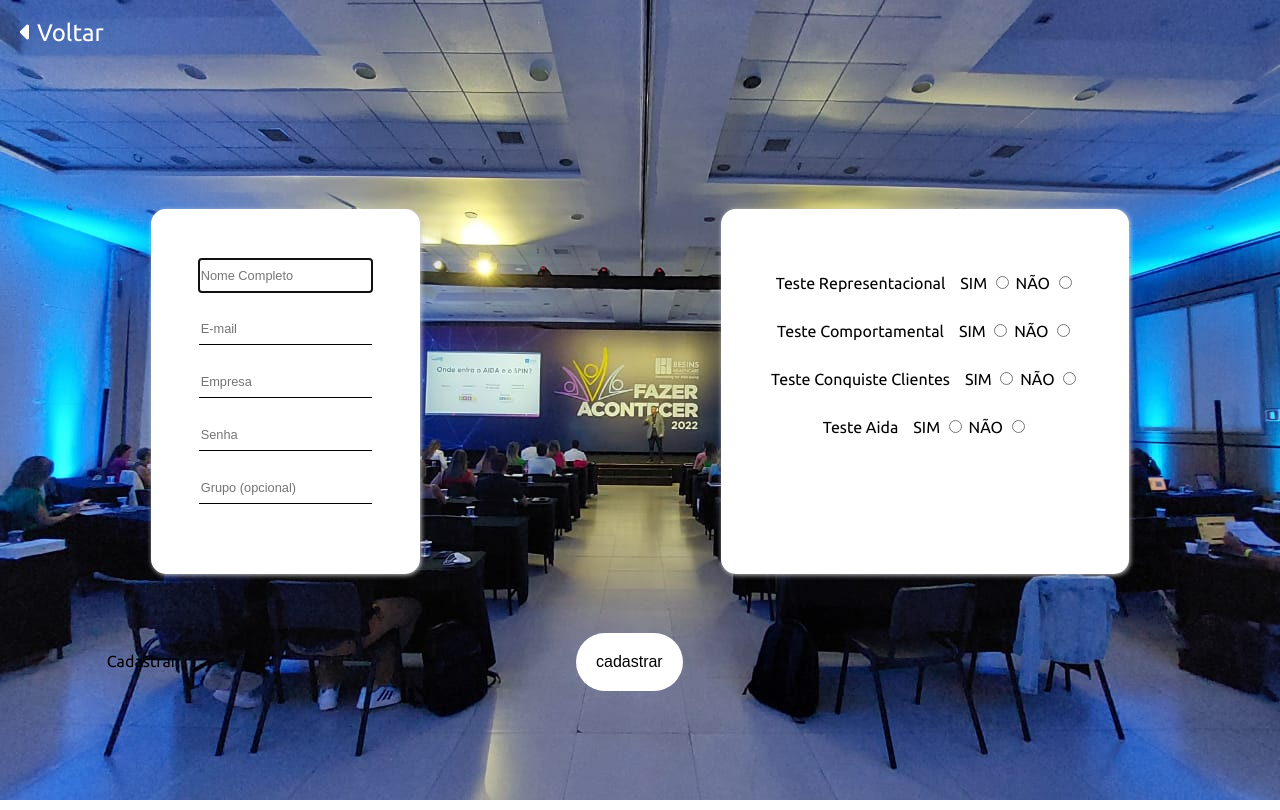
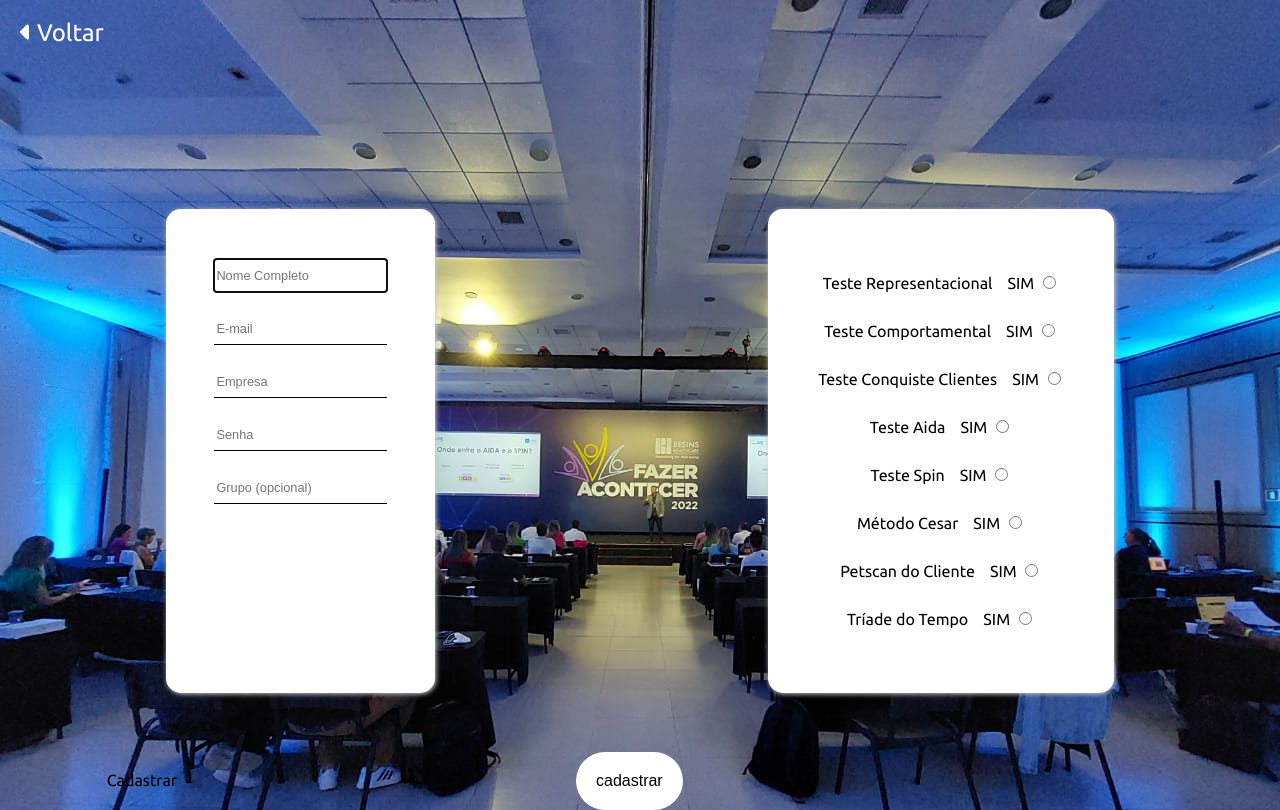
Before and after one commit to lucasmatutani/App, a PHP site: page /cadastro/index.php in a window 1280 px wide. Run offline with PHP 8.4, Linux system fonts and the light colour scheme; the visitor is signed in with stand-in values (Sample User, id 1); some libraries are stand-ins or nearby versions.

Commit message:
feat: adicionando testes na pagina de testes

```diff
--- a/cadastro/cadastro.php
+++ b/cadastro/cadastro.php
@@ -10,8 +10,12 @@
 $comportamental = $_REQUEST['comportamental'];
 $conquiste_clientes = $_REQUEST['conquiste_clientes'];
 $aida = $_REQUEST['aida'];
+$spin = $_REQUEST['spin'];
+$metodo_cesar = $_REQUEST['metodo-cesar'];
+$petscan = $_REQUEST['petscan'];
+$triade = $_REQUEST['triade'];
 
-$sql = "INSERT INTO usuarios (nome, email, empresa, senha, grupo, comportamental, representacional, aida, conquiste_clientes) VALUES ('$nome', '$email', '$empresa', '$senha',  '$grupo', '$representacional', '$comportamental', '$conquiste_clientes', '$aida')";
+$sql = "INSERT INTO usuarios (nome, email, empresa, senha, grupo, representacional, comportamental, conquiste_clientes, aida, spin, metodo_cesar, petscan, triade) VALUES ('$nome', '$email', '$empresa', '$senha',  '$grupo', '$representacional', '$comportamental', '$conquiste_clientes', '$aida', '$spin', '$metodo_cesar', '$petscan', '$triade')";
 
 if (mysqli_query($conn, $sql)) {
     header("Location: index.php");
--- a/cadastro/index.php
+++ b/cadastro/index.php
@@ -43,8 +43,6 @@
                         <div class="input">
                             <label for="">SIM</label>
                             <input type="radio" name="representacional" value="1">
-                            <label for="">NÃO</label>
-                            <input type="radio" name="representacional" value="2">
                         </div>
                     </div>
 
@@ -53,8 +51,6 @@
                         <div class="input">
                             <label for="">SIM</label>
                             <input type="radio" name="comportamental" value="1">
-                            <label for="">NÃO</label>
-                            <input type="radio" name="comportamental" value="2">
                         </div>
                     </div>
 
@@ -63,8 +59,6 @@
                         <div class="input">
                             <label for="">SIM</label>
                             <input type="radio" name="conquiste_clientes" value="1">
-                            <label for="">NÃO</label>
-                            <input type="radio" name="conquiste_clientes" value="2">
                         </div>
                     </div>
 
@@ -73,8 +67,38 @@
                         <div class="input">
                             <label for="">SIM</label>
                             <input type="radio" name="aida" value="1">
-                            <label for="">NÃO</label>
-                            <input type="radio" name="aida" value="2">
+                        </div>
+                    </div>
+
+                    <div class="container-row">
+                        <p style="margin-right: 15px;">Teste Spin</p>
+                        <div class="input">
+                            <label for="">SIM</label>
+                            <input type="radio" name="spin" value="1">
+                        </div>
+                    </div>
+
+                    <div class="container-row">
+                        <p style="margin-right: 15px;">Método Cesar</p>
+                        <div class="input">
+                            <label for="">SIM</label>
+                            <input type="radio" name="metodo-cesar" value="1">
+                        </div>
+                    </div>
+
+                    <div class="container-row">
+                        <p style="margin-right: 15px;">Petscan do Cliente</p>
+                        <div class="input">
+                            <label for="">SIM</label>
+                            <input type="radio" name="petscan" value="1">
+                        </div>
+                    </div>
+
+                    <div class="container-row">
+                        <p style="margin-right: 15px;">Tríade do Tempo</p>
+                        <div class="input">
+                            <label for="">SIM</label>
+                            <input type="radio" name="triade" value="1">
                         </div>
                     </div>
                 </div>
--- a/login/valida.php
+++ b/login/valida.php
@@ -22,6 +22,10 @@
         $_SESSION['representacional'] = $resultado['representacional'];
         $_SESSION['aida'] = $resultado['aida'];
         $_SESSION['conquiste_clientes'] = $resultado['conquiste_clientes'];
+        $_SESSION['spin'] = $resultado['spin'];
+        $_SESSION['metodo_cesar'] = $resultado['metodo_cesar'];
+        $_SESSION['petscan'] = $resultado['petscan'];
+        $_SESSION['triade'] = $resultado['triade'];
 
         if ($resultado['email'] == "admin") {
             header("Location: ../admin");
```
Also changed, not shown: testes/index.php (+40 -32 lines).
